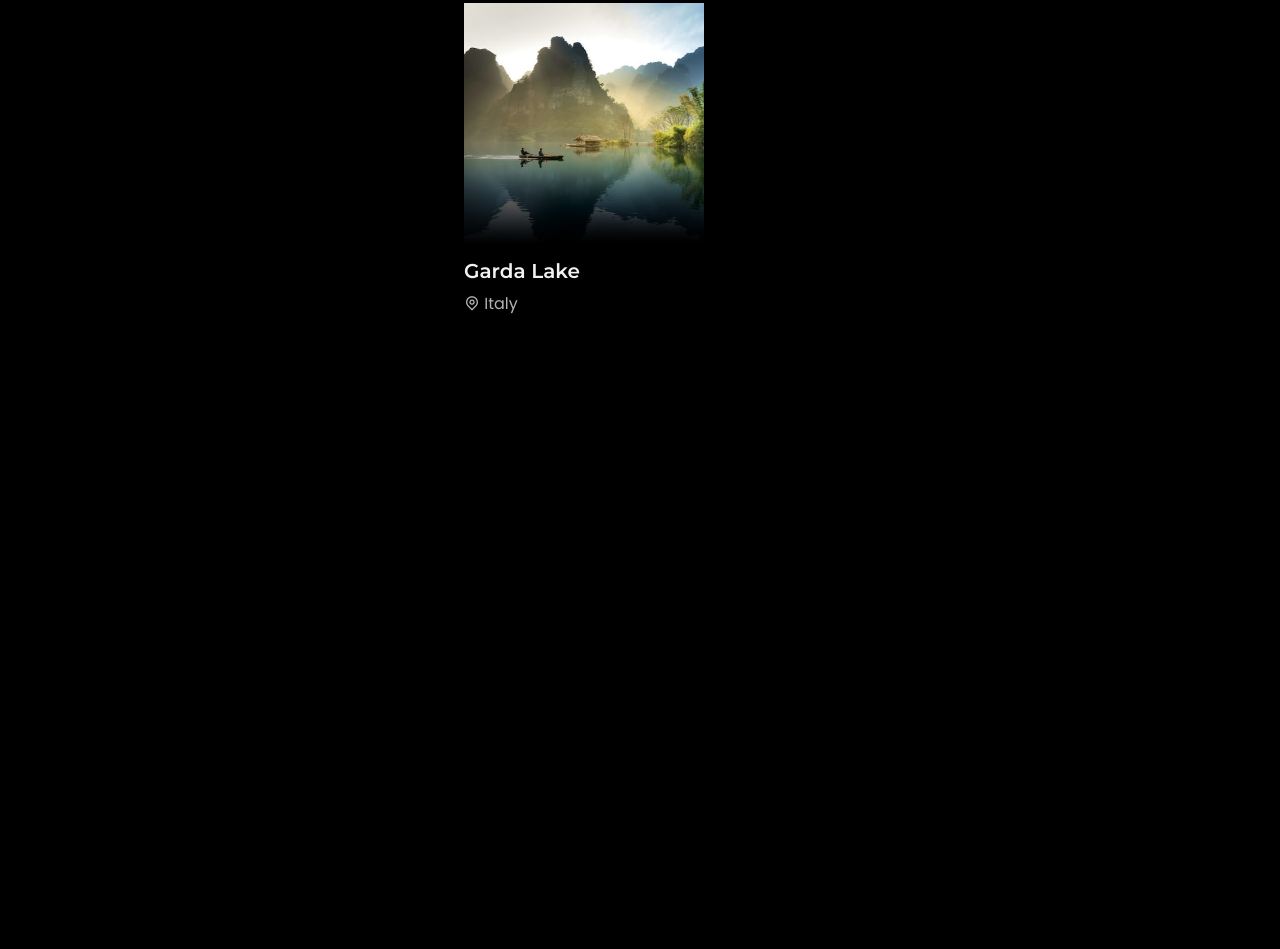
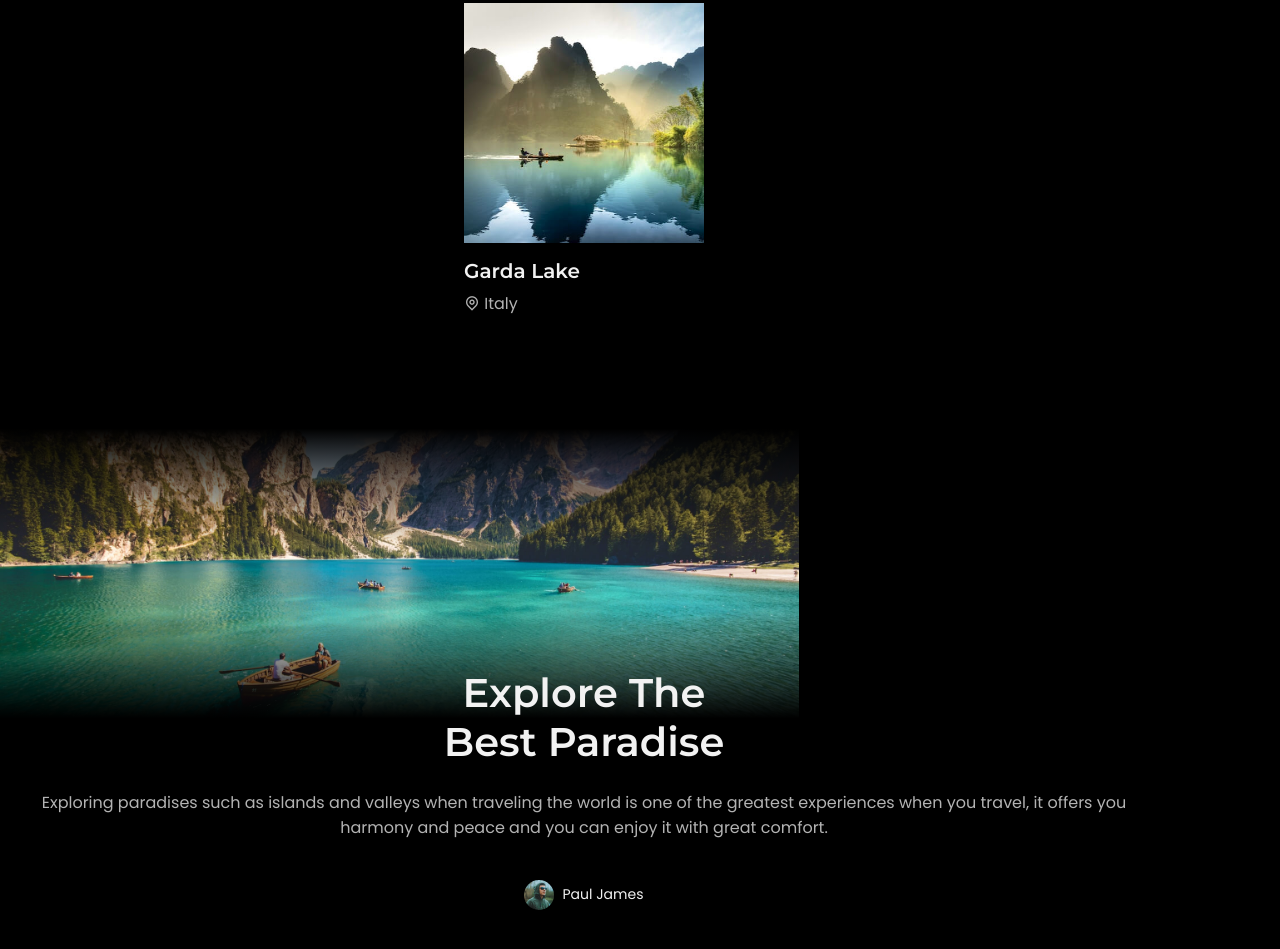
Before and after one commit to Y-ashbhatt/Travel-Site-Simple-animation-practice, a plain HTML site: page index.html in a window 1280 px wide. Shown: the part 2774-3723 px from the top of the page. Before the commit the page ends 3298 px from the top, so only its background shows below. Drawn offline with nearby package versions, Linux system fonts and the light colour scheme.

Commit message:
Complete Explore Section

```diff
--- a/index.html
+++ b/index.html
@@ -212,7 +212,34 @@ Of The World
 
          <!--==================== EXPLORE ====================-->
          <section class="explore section" id="explore">
+            <div class="explore__container">
+               <div class="explore__image">
+                  <img src="./images/explore-beach.jpg" alt="explore image" class="explore__img">
+                  <div class="explore__shadow"></div>
+               </div>
 
+               <div class="explore__content container grid">
+                  <div class="explore__data">
+                     <h2 class="section__title">
+                        Explore The <br>
+Best Paradise
+                     </h2>
+
+                     <p class="explore__description">
+                        Exploring paradises such as islands and
+valleys when traveling the world is one of
+the greatest experiences when you travel, it
+offers you harmony and peace and you
+can enjoy it with great comfort.
+                     </p>
+                  </div>
+
+                  <div class="explore__user">
+                     <img src="./images/explore-perfil.png" alt="explore image" class="explore__perfil">
+                     <span class="explore__name">Paul James</span>
+                  </div>
+               </div>
+            </div>
          </section>
 
          <!--==================== JOIN ====================-->
--- a/styles.css
+++ b/styles.css
@@ -398,7 +398,7 @@ img {
   height: 100%;
   background: linear-gradient(180deg,
   hsla(0 , 0%, 0% , 0) 50%,
-  hsla(0 , 0%, 0% , 125%));
+  hsla(0 , 0%, 0% , 0) 125%);
 }
 
 .popular__title{
@@ -425,7 +425,58 @@ img {
 
 
 /*=============== EXPLORE ===============*/
+.explore{
+  position: relative;
+}
 
+.explore__image{
+  position: absolute;
+  overflow: hidden;
+}
+
+.explore__img{
+  width: 100%;
+  height: 333px;
+  object-fit: cover;
+  object-position: center;
+}
+
+.explore__shadow{
+  position: absolute;
+  top: 0;
+  left: 0;
+  width: 100%;
+  height: 100%;
+  background: linear-gradient(180deg,
+  hsla(0 , 0%, 0% ) 5%,
+  hsla(0 , 0%, 0% , 0) 40%,
+  hsla(0 , 0%, 0% , 0) 60%,
+  hsla(0 , 0%, 0% ) 92%);
+}
+
+.explore__content{
+  position: relative;
+  padding-top: 16rem;
+  text-align: center;
+  row-gap: 2.5rem;
+}
+
+.explore__user{
+  display: inline-flex;
+  align-items: center;
+  justify-content: center;
+  column-gap: .5rem;
+}
+
+.explore__perfil{
+  width: 30px;
+  border-radius: 50%;
+}
+
+.explore__name{
+  font-size: var(--small-font-size);
+  color: var(--title-color);
+}
 
 /*=============== JOIN ===============*/
 
```
